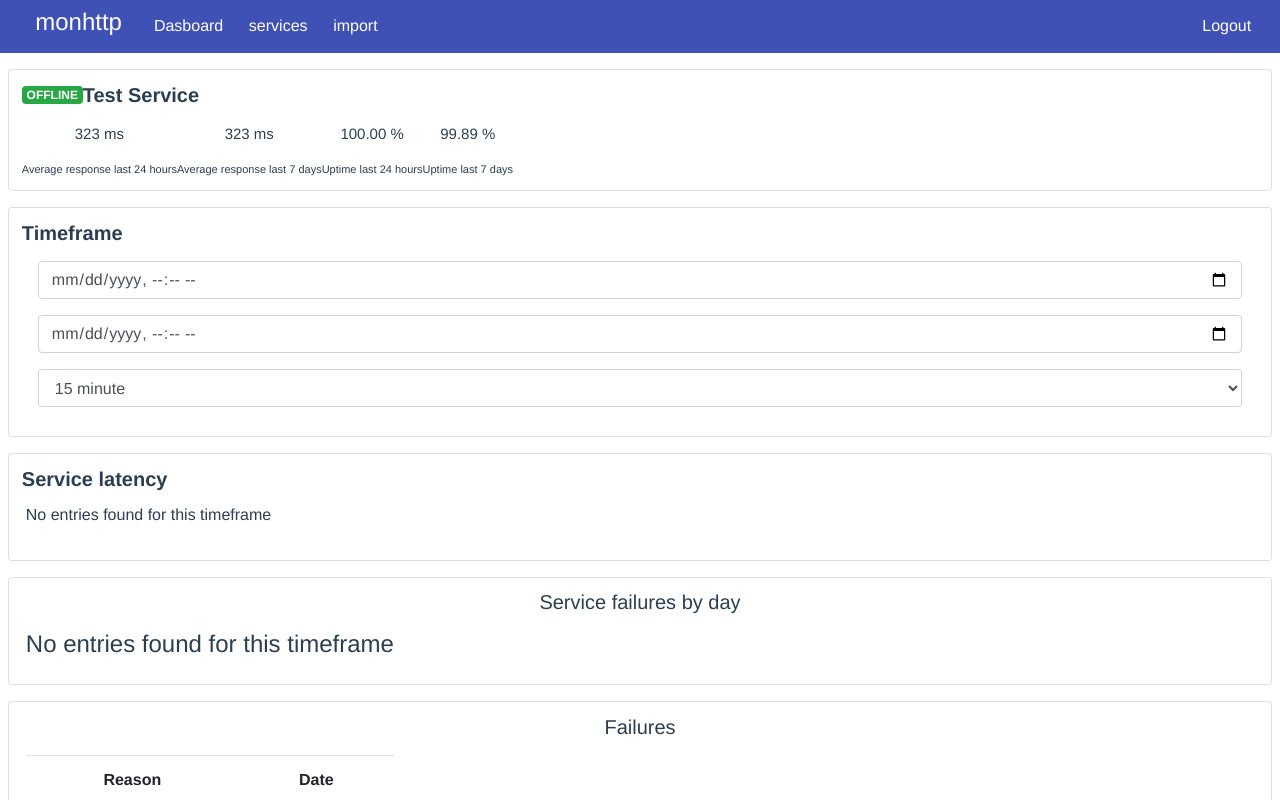
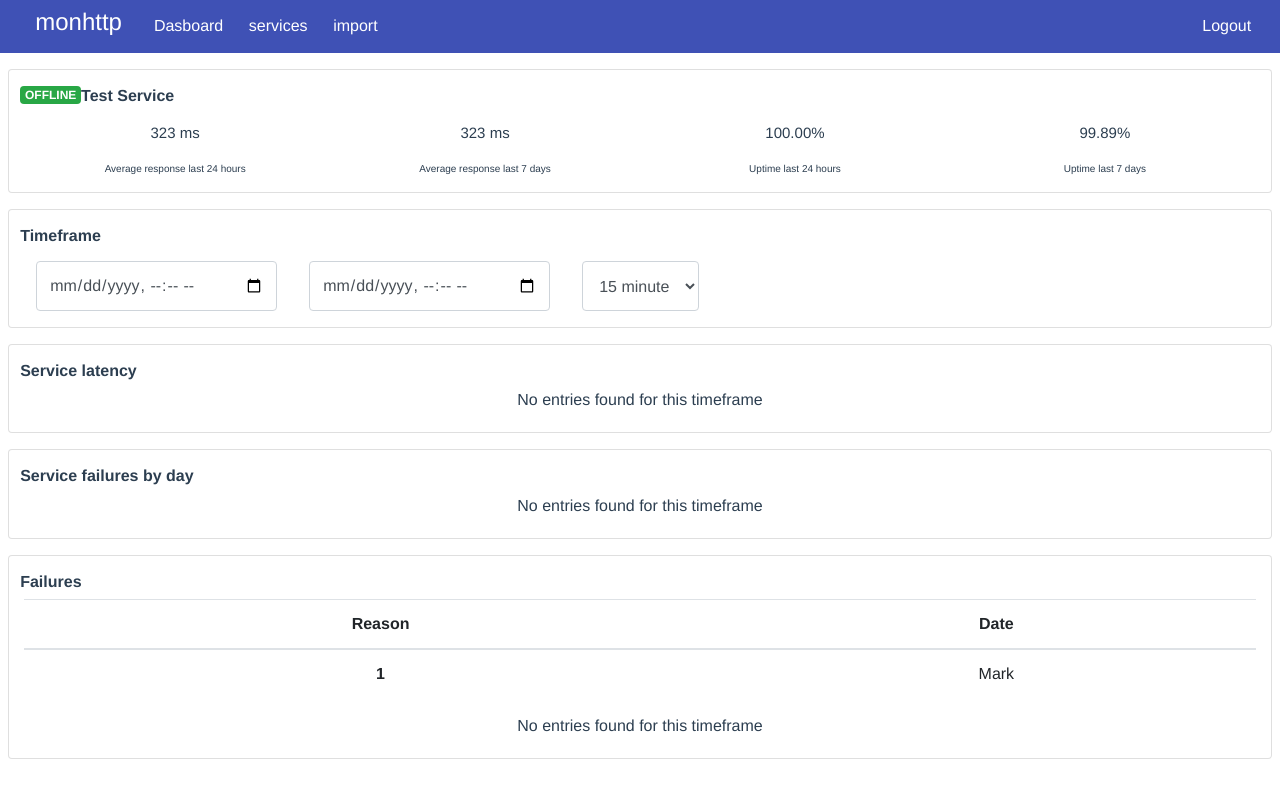
Before and after one commit to crismith/server_proyect, a Vue app: page /#/services/0 in a window 1280 px wide. Shown: the top 800 px of the page. Built offline with nearby package versions, Linux system fonts and the light colour scheme.

Commit message:
detalle del servicio

```diff
--- a/src/views/ServiceDetail.vue
+++ b/src/views/ServiceDetail.vue
@@ -6,48 +6,48 @@
           <div class="card-body">
             <div class="d-flex align-items-center text-left mb-3">
               <span class="badge badge-success">OFFLINE</span>
-              <h5 class="card-title text-left m-0">
+              <h6 class="card-title text-left m-0">
                 <strong>
                   Test Service
                 </strong>
-              </h5>
+              </h6>
             </div>
 
-            <div class="data-service d-flex align-items-center ">
-              <div class="d-flex flex-column">
+            <div class="data-service d-flex ">
+              <div class="text-center flex-column">
                 <span class="number">
                   323 ms
                 </span>
-                <span class="mt-3 first-title">
+                <p class="mb-0 mt-3  first-title">
                   Average response last 24 hours
-                </span>
+                </p>
               </div>
 
-              <div class="d-flex flex-column">
+              <div class="text-center flex-column">
                 <span class="number">
                   323 ms
                 </span>
-                <span class="mt-3 first-title">
+                <p class="mb-0 mt-3  first-title">
                   Average response last 7 days
-                </span>
+                </p>
               </div>
 
-              <div class="d-flex flex-column">
+              <div class="text-center flex-column">
                 <span class="number">
-                  100.00 %
+                  100.00%
                 </span>
-                <span class="mt-3 first-title">
+                <p class="mb-0 mt-3  first-title">
                   Uptime last 24 hours
-                </span>
+                </p>
               </div>
 
-              <div class="d-flex flex-column">
+              <div class="text-center flex-column">
                 <span class="number">
-                  99.89 %
+                  99.89%
                 </span>
-                <span class="mt-3 first-title">
+                <p class="mb-0 mt-3  first-title">
                   Uptime last 7 days
-                </span>
+                </p>
               </div>
             </div>
           </div>
@@ -58,22 +58,22 @@
         <div class="card">
           <div class="card-body">
             <div class="d-flex align-items-center text-left mb-2">
-              <h5 class="card-title text-left m-0">
+              <h6 class="card-title text-left m-0">
                 <strong>
                   Timeframe
                 </strong>
-              </h5>
+              </h6>
             </div>
 
-            <div class="">
-              <div class="m-3">
-                <input class="form-control" type="datetime-local">
+            <div class="filters-time d-md-flex mt-md-3">
+              <div class="container-input-time mb-3 mt-3 mb-md-0 mt-md-0 ml-md-3 mr-md-3">
+                <input class="form-control input-time" type="datetime-local">
               </div>
-              <div class="m-3">
-                <input class="form-control" type="datetime-local">
+              <div class="container-input-time mb-3 mt-3 mb-md-0 mt-md-0 ml-md-3 mr-md-3">
+                <input class="form-control input-time" type="datetime-local">
               </div>
-              <div class="m-3">
-                <select class="form-control">
+              <div class="container-input-time mb-3 mt-3 mb-md-0 mt-md-0 ml-md-3 mr-md-3">
+                <select class="form-control input-time">
                   <option>1 minute</option>
                   <option>5 minute</option>
                   <option selected>15 minute</option>
@@ -82,7 +82,6 @@
                   <option>3 hour</option>
                 </select>
               </div>
-
             </div>
           </div>
         </div>
@@ -92,15 +91,15 @@
         <div class="card">
           <div class="card-body">
             <div class="d-flex align-items-center text-left mb-2">
-              <h5 class="card-title text-left m-0">
+              <h6 class="card-title text-left m-0">
                 <strong>
                   Service latency
                 </strong>
-              </h5>
+              </h6>
             </div>
-            <div class="d-flex">
-              <div class="m-1">
-                <p>
+            <div class="">
+              <div class="m-1 text-center">
+                <p class=" m-0">
                   No entries found for this timeframe
                 </p>
               </div>
@@ -112,14 +111,18 @@
       <div class="col-sm-12 mb-3 column-card ">
         <div class="card">
           <div class="card-body">
-            <h5 class="card-title">
-              Service failures by day
-            </h5>
-            <div class="d-flex">
-              <div class="m-1">
-                <h4>
+            <div class="d-flex align-items-center text-left mb-2">
+              <h6 class="card-title text-left m-0">
+                <strong>
+                  Service failures by day
+                </strong>
+              </h6>
+            </div>
+            <div class="">
+              <div class="m-1 text-center">
+                <p class="m-0">
                   No entries found for this timeframe
-                </h4>
+                </p>
               </div>
             </div>
           </div>
@@ -129,10 +132,15 @@
       <div class="col-sm-12 column-card">
         <div class="card">
           <div class="card-body">
-            <h5 class="card-title">
-              Failures
-            </h5>
-            <div class="d-flex">
+            <div class="d-flex align-items-center text-left mb-2">
+              <h6 class="card-title text-left m-0">
+                <strong>
+                  Failures
+                </strong>
+              </h6>
+            </div>
+
+            <div class="">
               <div class="m-1">
                 <table class="table">
                   <thead>
@@ -148,9 +156,9 @@
                     </tr>
                   </tbody>
                 </table>
-                <h4>
+                <p class="text-center m-0">
                   No entries found for this timeframe
-                </h4>
+                </p>
               </div>
             </div>
           </div>
@@ -168,19 +176,30 @@
 
 <style lang="scss" scoped>
   .section-detail-service{
+    margin-bottom: 50em;
     .column-detail-service{
       .column-card{
         padding: 0;
         .card{
           .card-body{
-            padding: .8rem;
+            padding: 1rem .7rem;
             .data-service{
+              width: 100%;
               .flex-column{
+                // padding: 0 .2rem;
+                width: 25%;
                 .number{
                   font-size: 15px;
                 }
                 .first-title{
-                  font-size: 11px;
+                  font-size: 10px;
+                }
+              }
+            }
+            .filters-time{
+              .container-input-time{
+                .input-time{
+                  height: 50px;
                 }
               }
             }
```
